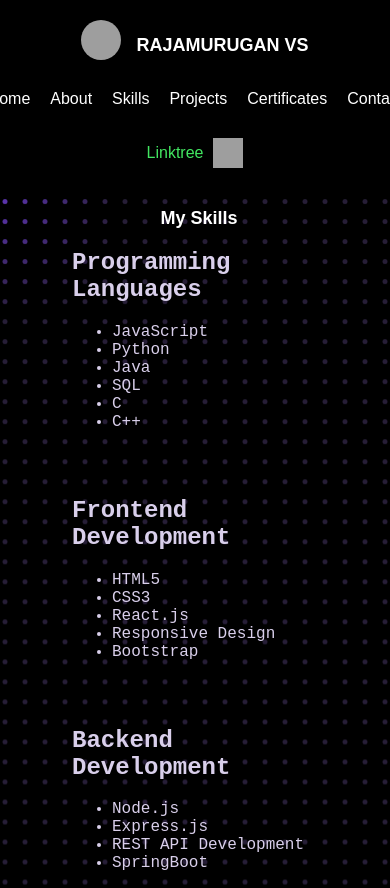
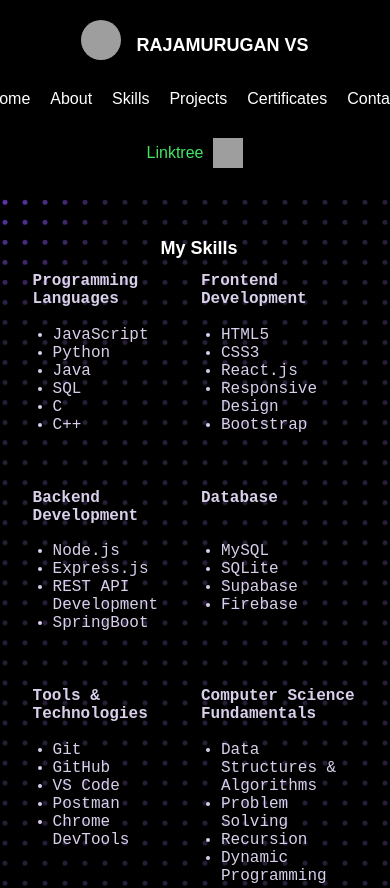
Before and after one commit to RAJAMURUGAN-VS/react-portfolio-journey, a React (Vite) app: page /react-portfolio-journey/skills in a window 390 px wide. Shown: the top 888 px of the page. Built offline with nearby package versions, Linux system fonts and the light colour scheme; grey boxes are pictures that could not be loaded.

Commit message:
feat: update all sections and improve responsiveness

```diff
--- a/src/Components/LightRays/LightRays.css
+++ b/src/Components/LightRays/LightRays.css
@@ -20,3 +20,9 @@
   pointer-events: auto;
   padding: 2rem 2rem 0;
 }
+
+@media(max-width: 576px) {
+  .light-rays-content {
+    padding: 24px;
+  }
+}
--- /dev/null
+++ b/src/data/skills.json
@@ -0,0 +1,62 @@
+{
+  "skills": [
+    {
+      "category": "Programming Languages",
+      "items": [
+        "JavaScript",
+        "Python",
+        "Java",
+        "SQL",
+        "C",
+        "C++"
+      ]
+    },
+    {
+      "category": "Frontend Development",
+      "items": [
+        "HTML5",
+        "CSS3",
+        "React.js",
+        "Responsive Design",
+        "Bootstrap"
+      ]
+    },
+    {
+      "category": "Backend Development",
+      "items": [
+        "Node.js",
+        "Express.js",
+        "REST API Development",
+        "SpringBoot"
+      ]
+    },
+    {
+      "category": "Database",
+      "items": [
+        "MySQL",
+        "SQLite",
+        "Supabase",
+        "Firebase"
+      ]
+    },
+    {
+      "category": "Tools & Technologies",
+      "items": [
+        "Git",
+        "GitHub",
+        "VS Code",
+        "Postman",
+        "Chrome DevTools"
+      ]
+    },
+    {
+      "category": "Computer Science Fundamentals",
+      "items": [
+        "Data Structures & Algorithms",
+        "Problem Solving",
+        "Recursion",
+        "Dynamic Programming"
+      ]
+    }
+  ]
+}
--- a/src/pages/About/About.css
+++ b/src/pages/About/About.css
@@ -6,6 +6,7 @@
 .about-heading {
   text-align: center;
   color: aliceblue;
+  margin-top: 0px;
 }
 
 .about-content-container {
@@ -14,5 +15,14 @@
 
 .about-content {
   font-family: 'JetBrains Mono', monospace;
-  color: #d9cfeb;
+  color: #c6b1ec;
+  margin-bottom: 20px;
 }
+
+@media(max-width: 576px) {
+  .about-container {
+    padding: 0px;
+    padding-bottom: 40px;
+    text-align: left;
+  }
+}
--- a/src/pages/Certificates/Certificates.css
+++ b/src/pages/Certificates/Certificates.css
@@ -1,6 +1,6 @@
 .certificates-bg-container {
-  padding-left: 40px;
-  padding-right: 40px;
+  padding-left: 30px;
+  padding-right: 30px;
 }
 
 .certificates-heading {
--- a/src/pages/Home/Home.css
+++ b/src/pages/Home/Home.css
@@ -102,6 +102,9 @@
 }
 
 @media(max-width: 576px) {
+  .home-bg-container {
+    gap: 40px;
+  }
   .home-button-container {
     margin-bottom: 50px;
   }
--- a/src/pages/Skills/Skills.css
+++ b/src/pages/Skills/Skills.css
@@ -1,11 +1,6 @@
 .skills-heading {
   color: aliceblue;
   margin-top: 0px;
-}
-
-.skills-icon {
-  height: 80px;
-  width: 80px;
 }
 
 .skills-container {
@@ -22,10 +17,28 @@
 .skills-category {
   color: #d9cfeb;
   font-family: 'JetBrains Mono', monospace;
+  width: 20%;
+}
+
+.skills-category-heading {
+  font-size: 20px;
+}
+
+.skills-list {
+  margin-left: 14px;
 }
 
 @media(max-width: 576px) {
   .skills-container {
-    justify-content: flex-start;
+    padding: 0px;
+    gap: 12px;
+  }
+  .skills-category {
+    width: 48%;
+    margin-bottom: 30px;
+  }
+  .skills-category-heading {
+    font-size: 16px;
+    height: 40px;
   }
 }
--- a/src/pages/Skills/Skills.jsx
+++ b/src/pages/Skills/Skills.jsx
@@ -1,5 +1,6 @@
 import DotGrid from "../../Components/DotGrid"
 import './Skills.css'
+import data from '../../data/skills.json'
 
 const Skills = () => {
   return (
@@ -18,7 +19,7 @@ const Skills = () => {
           style={{ width: '100%', height: '100%' }}
         />
       </div>
-      <div style={{ position: 'relative', zIndex: 1, padding: '2rem', paddingTop: '10px'}}>
+      <div style={{ position: 'relative', zIndex: 1, padding: '2rem', paddingTop: '40px'}}>
         <h1 className="skills-heading">My Skills</h1>
         {/* <div className="skills-icon-container">
           <img src="https://res.cloudinary.com/dydplsxdj/image/upload/v1771249806/java_uwpl7d.png" alt="java-icon" className="skills-icon" />
@@ -29,64 +30,15 @@ const Skills = () => {
           <img src="https://res.cloudinary.com/dydplsxdj/image/upload/v1771250576/nodejs_cyraju.png" alt="java-icon" className="skills-icon" />
         </div> */}
         <div className="skills-container">
-          <div class="skills-category">
-            <h2>Programming Languages</h2>
-            <ul>
-              <li>JavaScript</li>
-              <li>Python</li>
-              <li>Java</li>
-              <li>SQL</li>
-              <li>C</li>
-              <li>C++</li>
-            </ul>
-          </div>
-          <div class="skills-category">
-            <h2>Frontend Development</h2>
-            <ul>
-              <li>HTML5</li>
-              <li>CSS3</li>
-              <li>React.js</li>
-              <li>Responsive Design</li>
-              <li>Bootstrap</li>
-            </ul>
-          </div>
-          <div class="skills-category">
-            <h2>Backend Development</h2>
-            <ul>
-              <li>Node.js</li>
-              <li>Express.js</li>
-              <li>REST API Development</li>
-              <li>SpringBoot</li>
-            </ul>
-          </div>
-          <div class="skills-category">
-            <h2>Database</h2>
-            <ul>
-              <li>MySQL</li>
-              <li>SQLite</li>
-              <li>Supabase</li>
-              <li>Firebase</li>
-            </ul>
-          </div>
-          <div class="skills-category">
-            <h2>Tools & Technologies</h2>
-            <ul>
-              <li>Git</li>
-              <li>GitHub</li>
-              <li>VS Code</li>
-              <li>Postman</li>
-              <li>Chrome DevTools</li>
-            </ul>
-          </div>
-          <div class="skills-category">
-            <h2>Computer Science Fundamentals</h2>
-            <ul>
-              <li>Data Structures & Algorithms</li>
-              <li>Problem Solving</li>
-              <li>Recursion</li>
-              <li>Dynamic Programming</li>
-            </ul>
-          </div>
+          {data.skills.map(each => (
+            <div class="skills-category">
+              <h2 className="skills-category-heading">{each.category}</h2>
+              <ul className="skills-list">{each.items.map(each => (
+                <li>{each}</li>
+              ))}
+              </ul>
+            </div>
+          ))}
         </div>
       </div>
     </div>
```
